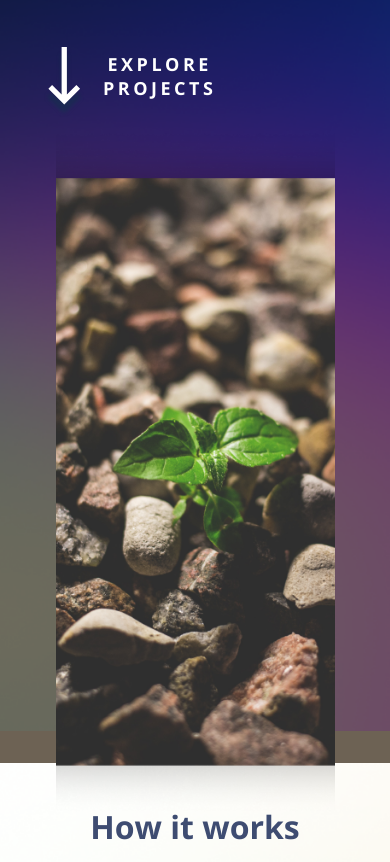
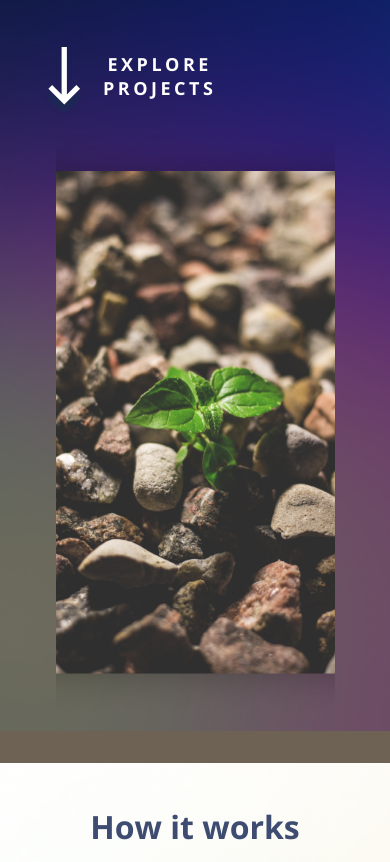
Before and after one commit to Kaylahray/UI_Task1, a plain HTML site: page index.html in a window 390 px wide. Shown: the part 540-1402 px from the top of the page. Drawn offline with nearby package versions, Linux system fonts and the light colour scheme; a web font is replaced by a local one.

Commit message:
style update

```diff
--- a/style.css
+++ b/style.css
@@ -612,7 +612,6 @@ body {
     gap: 0.5rem;
     align-items: flex-start;
     padding-block: 2px;
-    flex: 0.5;
   }
   .hero-left,
   .hero-right {
@@ -634,7 +633,7 @@ body {
 
   .hero-right {
     width: 90%;
-    flex: 0.7;
+    min-height: 600px;
     height: 500px;
   }
   /* -----her0 end------------------ */
```
